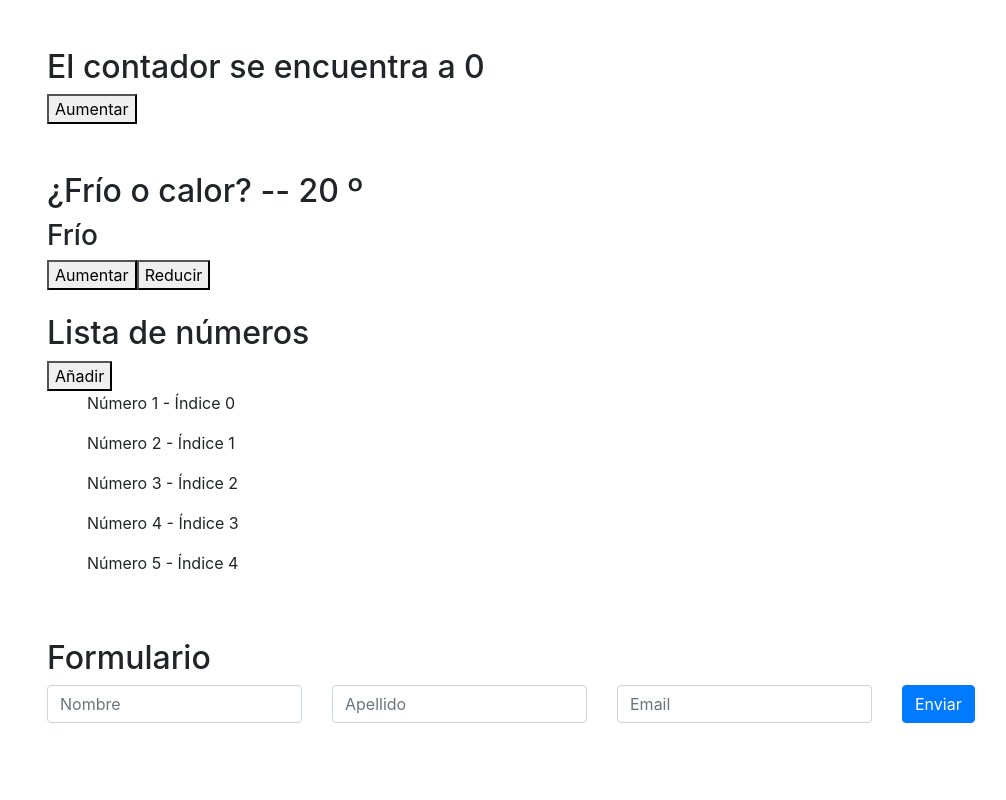
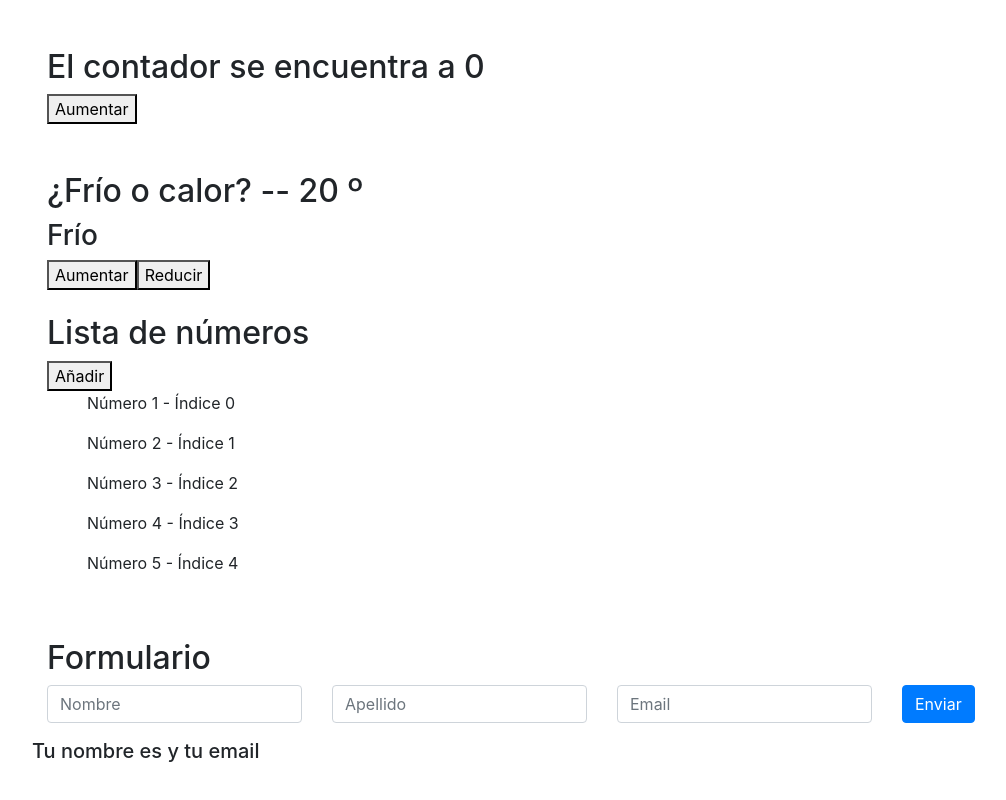
Before and after one commit to acalvom/learning-react-basic, a React (Create React App) app: page / in a window 1280 px wide. Shown: the top 800 px of the page, without its empty margins (38-1044 px from the left). Built offline with nearby package versions, Linux system fonts and the light colour scheme.

Commit message:
Formulario con Hooks

```diff
--- a/src/components/Formulario.js
+++ b/src/components/Formulario.js
@@ -6,7 +6,7 @@ const Formulario = () => {
        2-En useState pasar un objeto con los nombres de la etiqueta name vacíos, que deben coincidir con los campos del formulario
        3-En los campos del input, añadir el onChange con una función que maneje el evento: event.target.value
        4-En la función onChange dar el valor a los datos con useState concatenando a lo que ya hay en el estado inicial
-       5-
+       5-Añadir la función onSubmit para enviar los datos del formulario
      */
 
     const [datos, setDatos] = useState({ // En el formulario, los datos recogidos son objetos
@@ -14,11 +14,12 @@ const Formulario = () => {
         apellido: '',
         email: ''
     });
-    const EnviarFormulario = () => {
-        console.log('Datos formulario')
+    const EnviarFormulario = (event) => {
+        event.preventDefault(); // Para evitar el procesamiento automático del formulario que se recargue la página
+        console.log(datos.nombre + ' ' + datos.apellido + ' ' + datos.email)
     }
     const ControladorCambios = (event) => {
-        console.log(event.target.name + ' ' + event.target.value)
+        //console.log(event.target.name + ' ' + event.target.value)
         setDatos({ // Como los datos del form van en un objeto se ponen {}
             ...datos,   // Igual que un array, para no perder los datos, concatenamos con lo anterior
             [event.target.name]: event.target.value // Esto es notación propia de EcmaScript 6
@@ -28,7 +29,7 @@ const Formulario = () => {
     return (
         <Fragment>
             <h2>Formulario</h2>
-            <form>
+            <form onSubmit={EnviarFormulario}>
                 <div className="row">
                     <div className="col-md-3">
                         <input type="text"
@@ -52,8 +53,11 @@ const Formulario = () => {
                                onChange={ControladorCambios}/>
                     </div>
                     <div className="col-md-3">
-                        <button onClick={EnviarFormulario} type="submit" className="btn btn-primary">Enviar</button>
+                        <button type="submit" className="btn btn-primary">Enviar</button>
                     </div>
+                </div>
+                <div className="row my-3">
+                    <h5>Tu nombre es {datos.nombre} {datos.apellido} y tu email {datos.email}</h5>
                 </div>
             </form>
         </Fragment>
```
